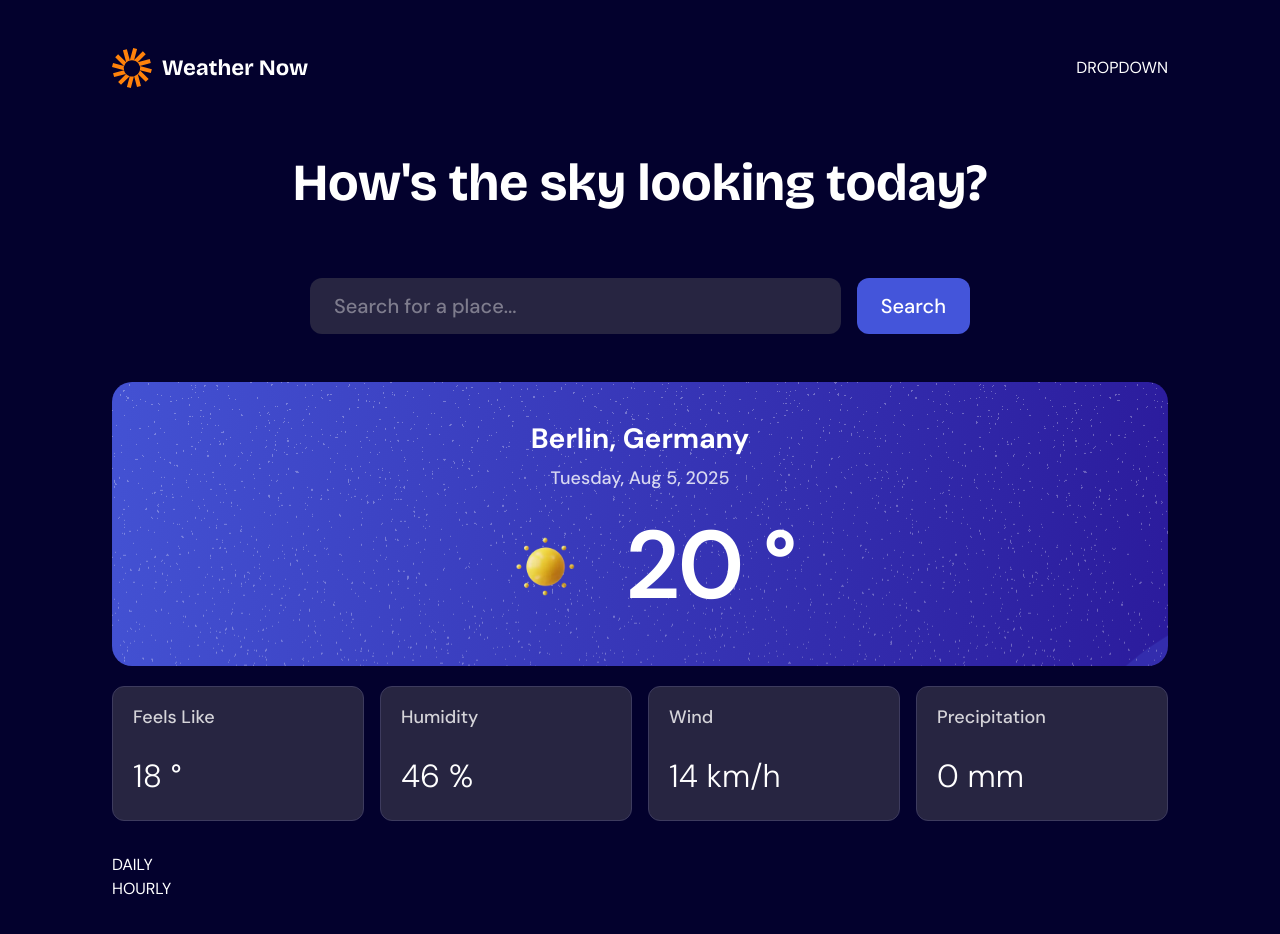
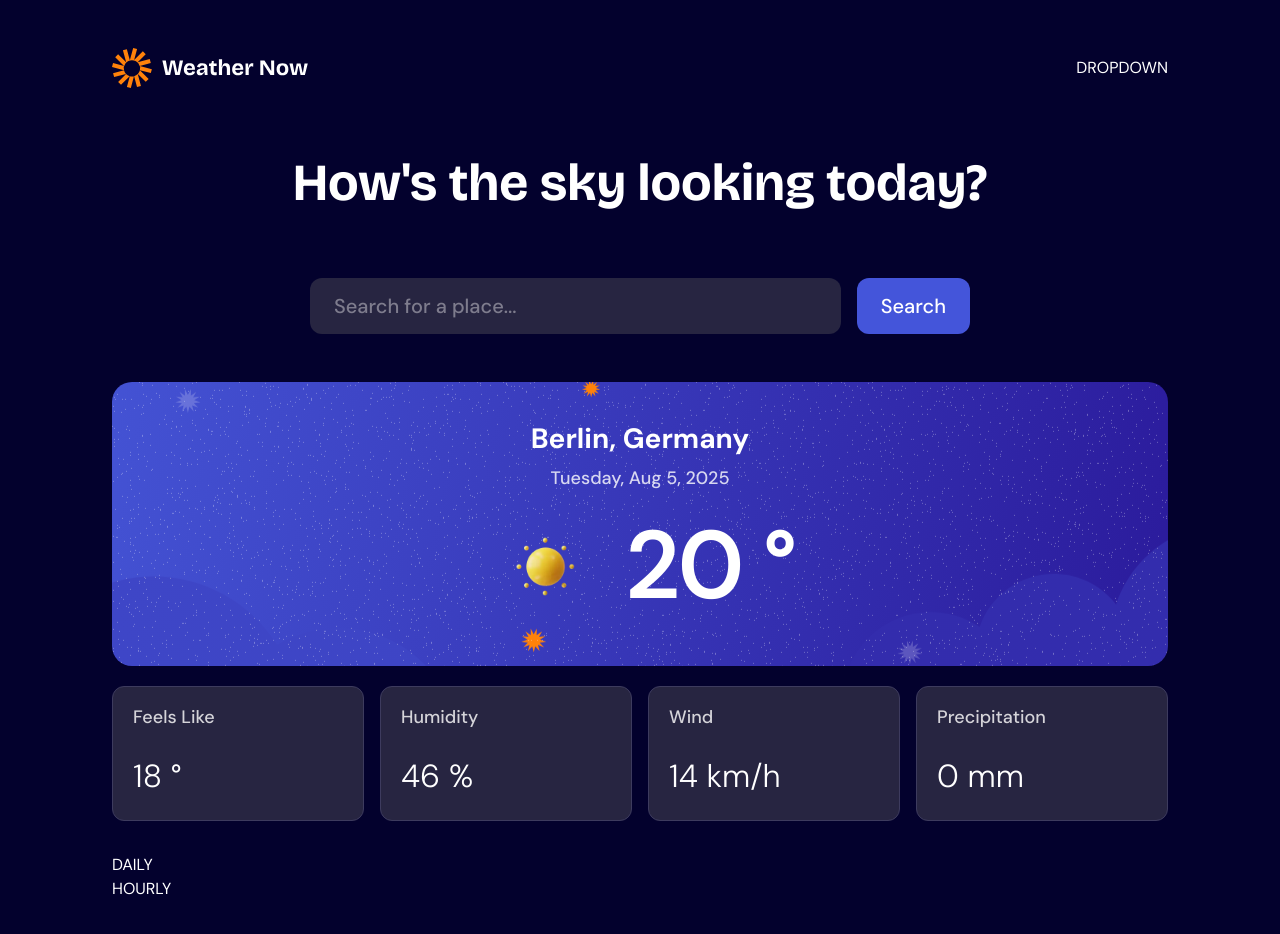
Before and after one commit to matejadb/weather-now, a React (Vite) app: page / in a window 1280 px wide. Shown: the top 934 px of the page. Built offline with nearby package versions, Linux system fonts and the light colour scheme.

Commit message:
limit app with on larger screen sizes

```diff
--- a/src/components/CurrentWeather.jsx
+++ b/src/components/CurrentWeather.jsx
@@ -4,7 +4,7 @@ function CurrentWeather({ weatherData }) {
   return (
     <div className="flex flex-col gap-5">
       {/* WEATHER INFO */}
-      <div className="flex flex-col gap-4 rounded-[20px] bg-[url('../../public/images/bg-today-small.svg')] bg-cover bg-center bg-no-repeat px-6 py-10">
+      <div className="flex flex-col gap-4 rounded-[20px] bg-[url('../../public/images/bg-today-small.svg')] bg-cover bg-center bg-no-repeat px-6 py-10 md:bg-[url('../../public/images/bg-today-large.svg')]">
         {/* LOCATION INFO */}
         <div className="flex flex-col items-center gap-3">
           <h1 className="text-neutral-0 font-sans text-[28px] leading-[1.2] font-bold">
--- a/src/components/Header.jsx
+++ b/src/components/Header.jsx
@@ -1,6 +1,8 @@
 function Header({ children }) {
   return (
-    <header className="flex items-center justify-between">{children}</header>
+    <header className="mx-auto flex w-full max-w-7xl items-center justify-between">
+      {children}
+    </header>
   );
 }
 
--- a/src/components/Main.jsx
+++ b/src/components/Main.jsx
@@ -1,5 +1,9 @@
 function Main({ children }) {
-  return <div className="flex flex-col gap-8 lg:gap-12">{children}</div>;
+  return (
+    <div className="mx-auto flex w-full max-w-7xl flex-col gap-8 lg:gap-12">
+      {children}
+    </div>
+  );
 }
 
 export default Main;
```
